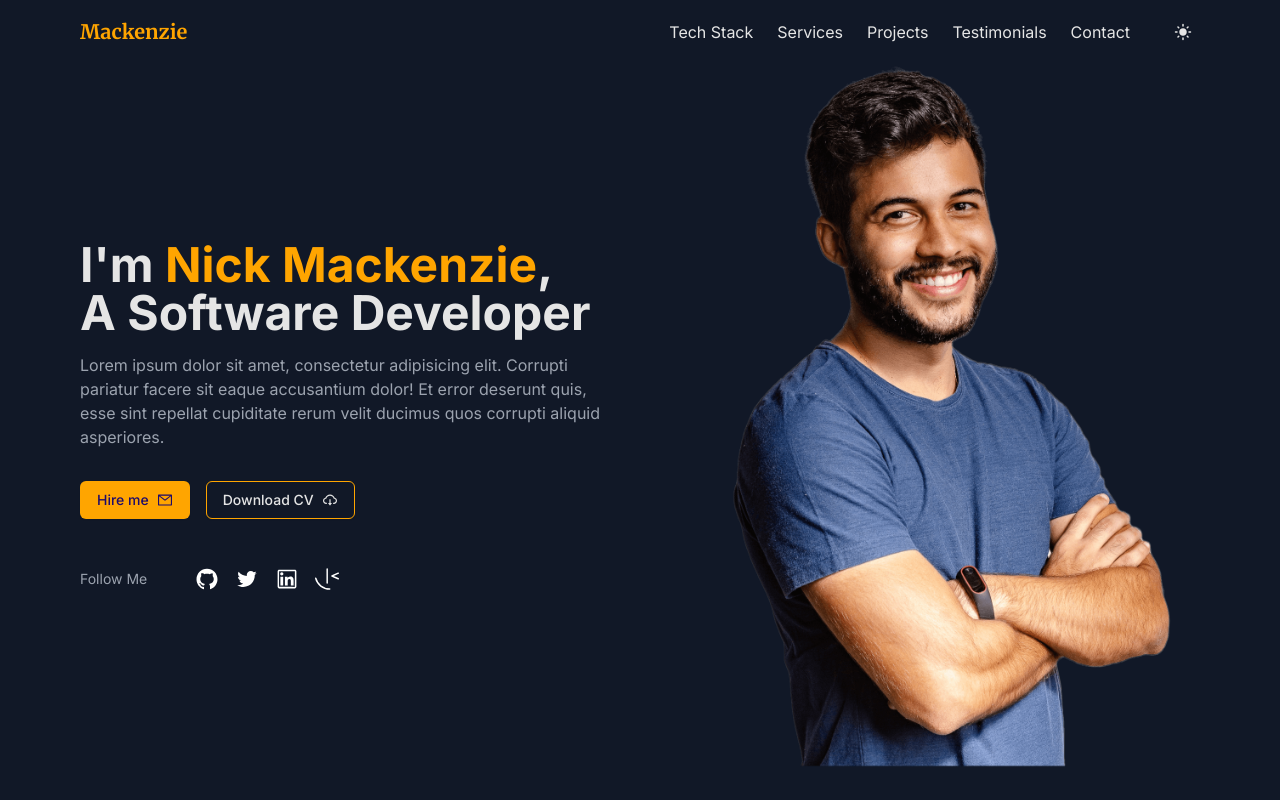
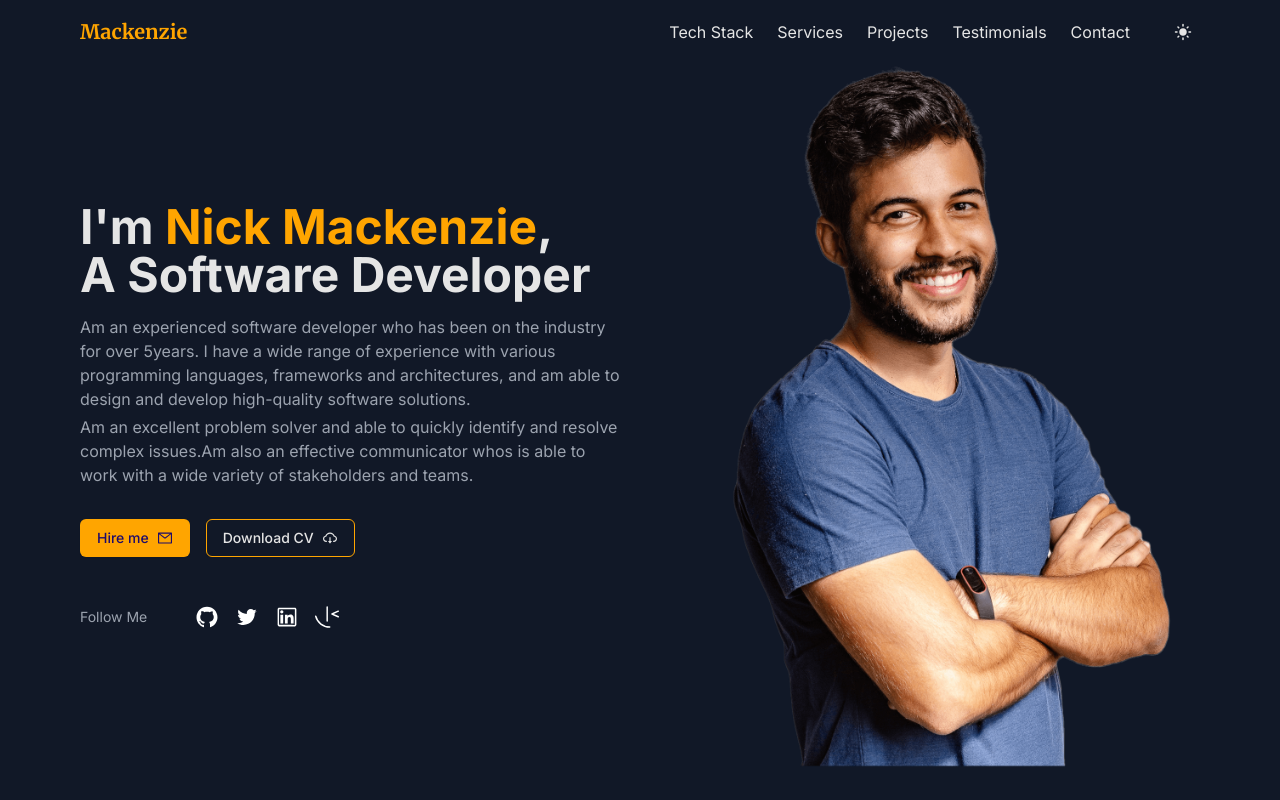
Before and after one commit to nckmackenzie/portfolio, a React (Vite) app: page / in a window 1280 px wide. Shown: the top 800 px of the page. Built offline with nearby package versions, Linux system fonts and the light colour scheme.

Commit message:
add description and link to Hire me

```diff
--- a/src/components/home/hero/Hero.jsx
+++ b/src/components/home/hero/Hero.jsx
@@ -18,17 +18,25 @@ function Hero() {
           </span>{' '}
           <span className="block">A Software Developer</span>
         </h1>
+        <p className={`text-sm mb-1 md:text-base ${paragraphText}`}>
+          Am an experienced software developer who has been on the industry for
+          over 5years. I have a wide range of experience with various
+          programming languages, frameworks and architectures, and am able to
+          design and develop high-quality software solutions.
+        </p>
         <p className={`text-sm mb-6 lg:mb-8 md:text-base ${paragraphText}`}>
-          Lorem ipsum dolor sit amet, consectetur adipisicing elit. Corrupti
-          pariatur facere sit eaque accusantium dolor! Et error deserunt quis,
-          esse sint repellat cupiditate rerum velit ducimus quos corrupti
-          aliquid asperiores.
+          Am an excellent problem solver and able to quickly identify and
+          resolve complex issues.Am also an effective communicator whos is able
+          to work with a wide variety of stakeholders and teams.
         </p>
         <div className="flex gap-4 mb-8 lg:mb-12">
-          <Button variant="Contained" className="flex items-center gap-2">
+          <a
+            href="#contact"
+            className="flex items-center gap-2 btn btn-primary"
+          >
             <span className="inline-block">Hire me</span>
             <AiOutlineMail size={16} />
-          </Button>
+          </a>
           <Button
             variant="Outlined"
             className={`flex items-center gap-2 ${textClr}`}
```
